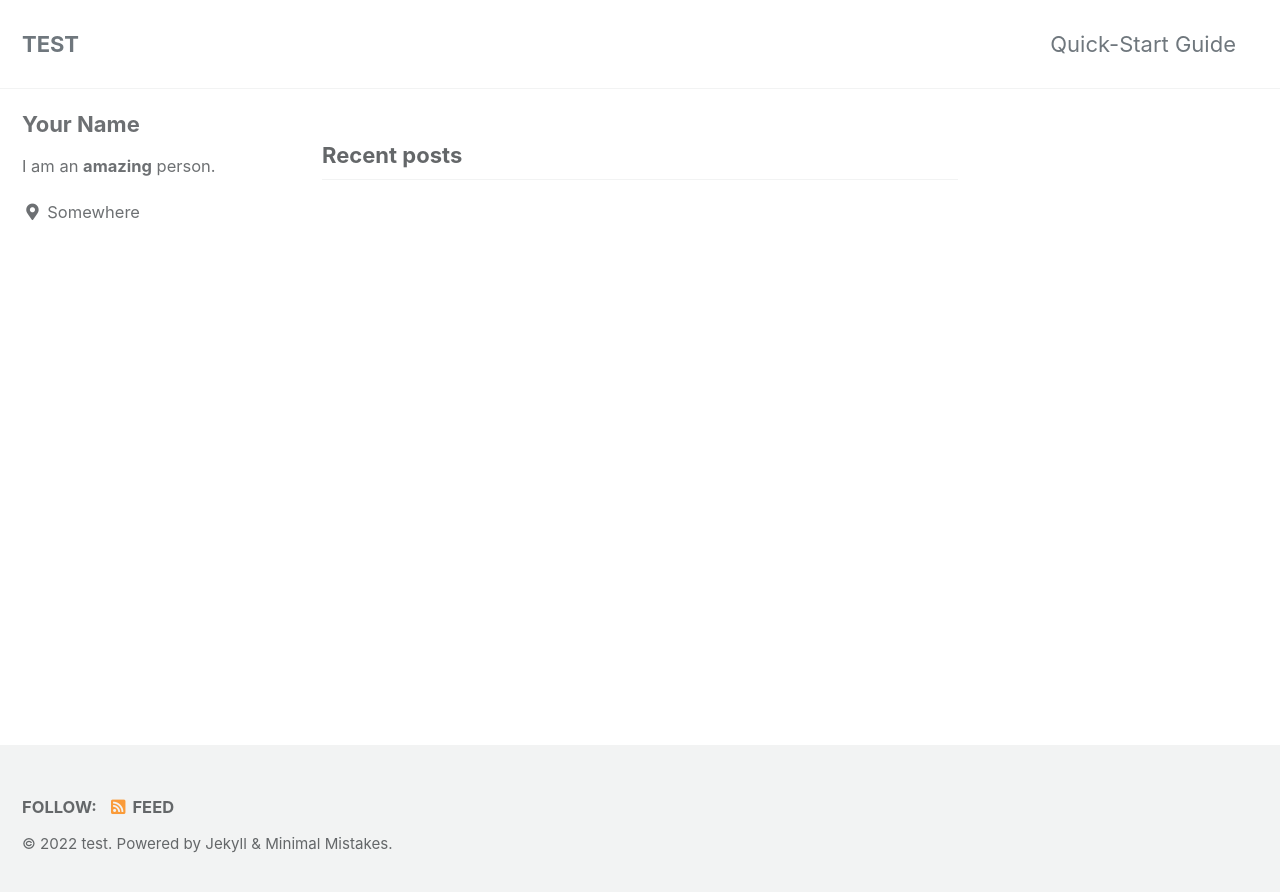
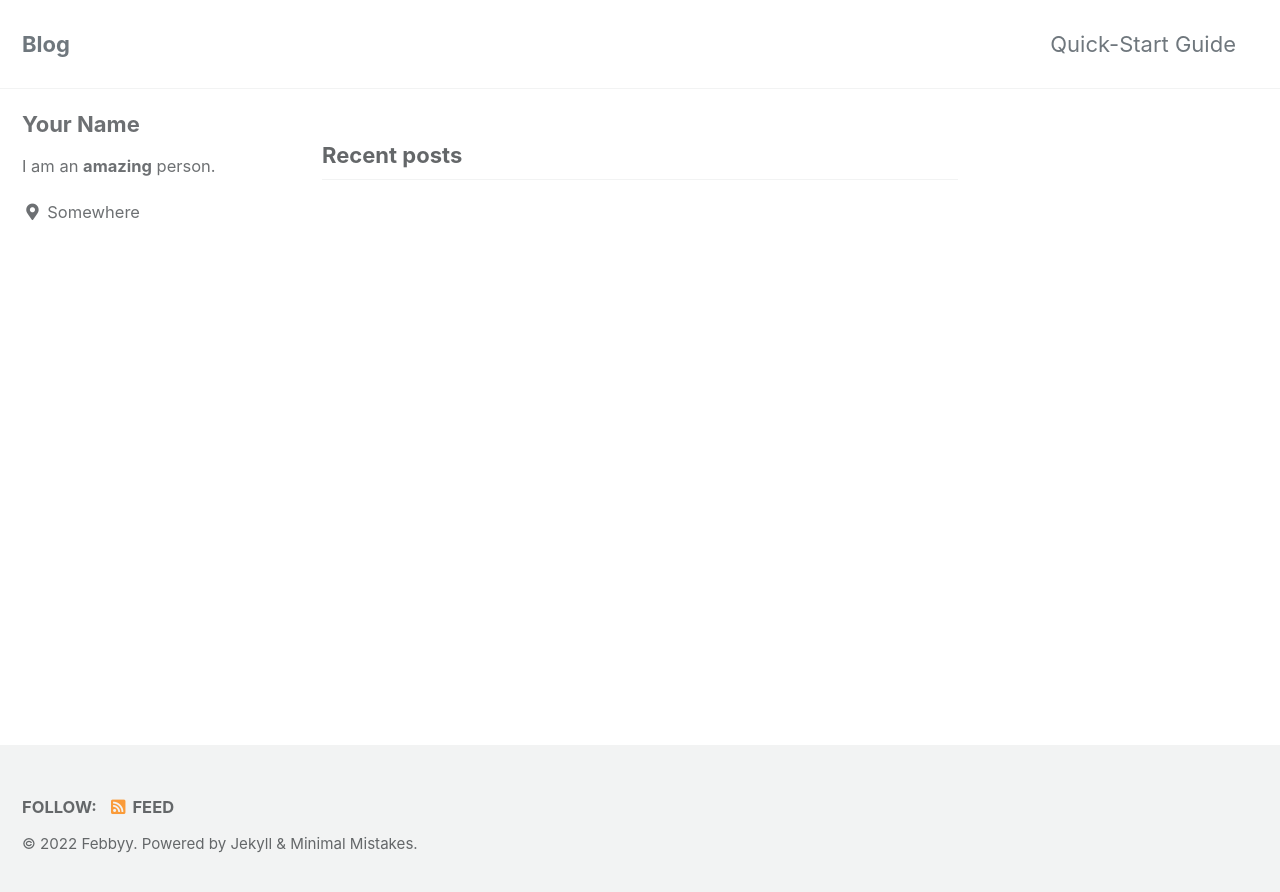
Before and after one commit to febbyy/febbyy.github.io, a Jekyll site: the page built from index.html, in a window 1280 px wide. Shown: the top 892 px of the page. Built offline with Jekyll 4.4.1, drawn with Linux system fonts in a browser that asks for light colours; cached includes are drawn as plain includes; the list of posts is cut into pages by our own code.

Commit message:
Revert "docs: Edit _config.yml for a test"
This reverts commit 520421d164c86bf2fc1a4299faa19e1876103e69.

```diff
--- a/_config.yml
+++ b/_config.yml
@@ -16,10 +16,10 @@ minimal_mistakes_skin    : "default" # "air", "aqua", "contrast", "dark", "dirt"
 
 # Site Settings
 locale                   : "en-US"
-title                    : "TEST"
+title                    : "Blog"
 title_separator          : "-"
 subtitle                 : # site tagline that appears below site title in masthead
-name                     : "test"
+name                     : "Febbyy"
 description              : "An amazing website."
 url                      : "https://febbyy.github.io"
 baseurl                  : # the subpath of your site, e.g. "/blog"
```
